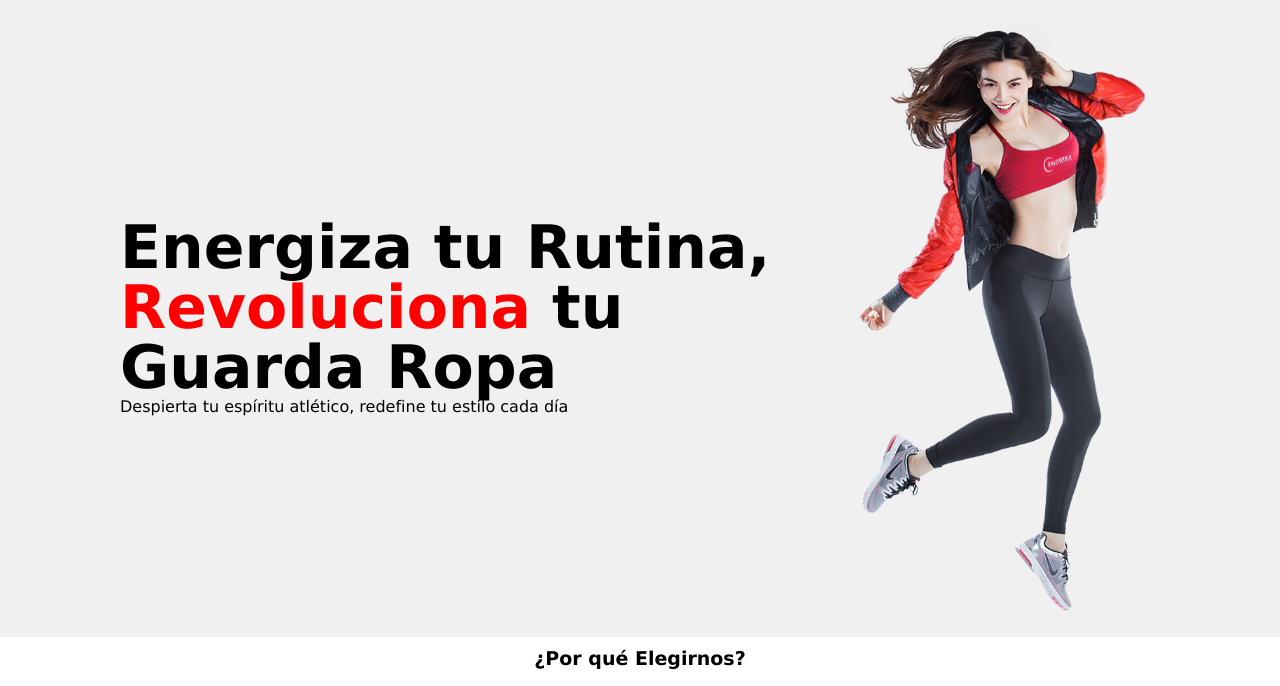
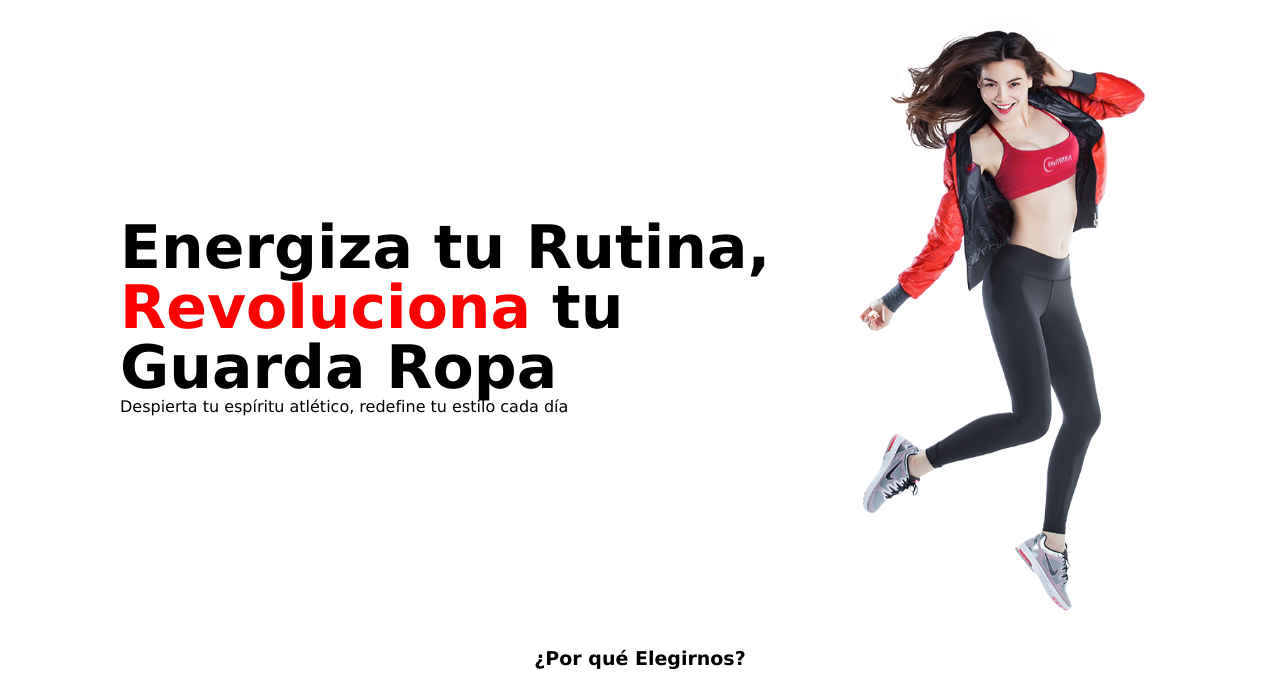
Before and after one commit to oscar9lopezl/mi_primer_proyecto, a plain HTML site: page index.html in a window 1280 px wide. Shown: the part 86-772 px from the top of the page. Drawn offline with Linux system fonts and the light colour scheme.

Commit message:
terminado

```diff
--- a/style.css
+++ b/style.css
@@ -151,7 +151,7 @@ h4 {
     justify-content: center;
     align-items: center;
     padding: 20px 120px;
-    background-color: #f0f0f0;
+    background-color: transparent;
 }
 
 .jumbotrom img {
```
Also changed, not shown: index.html (+2 -3 lines).
